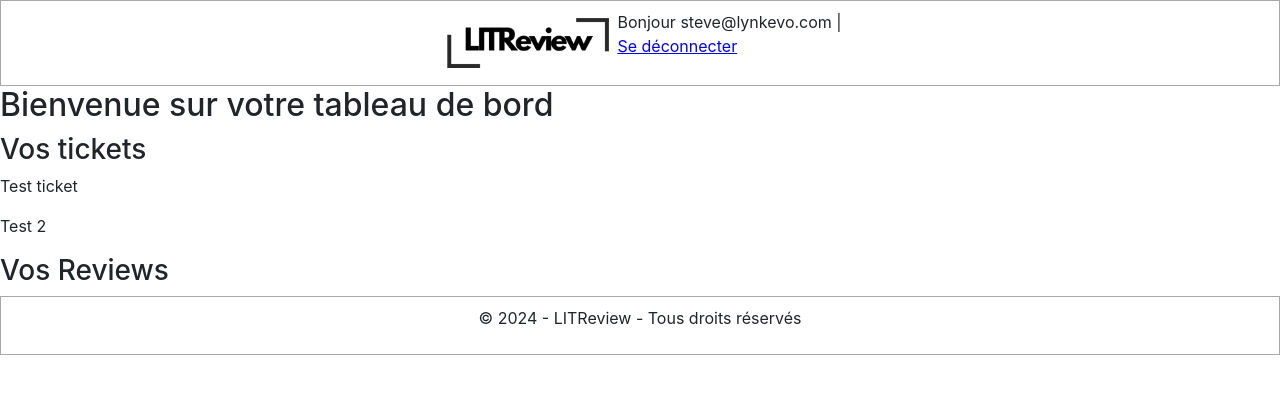
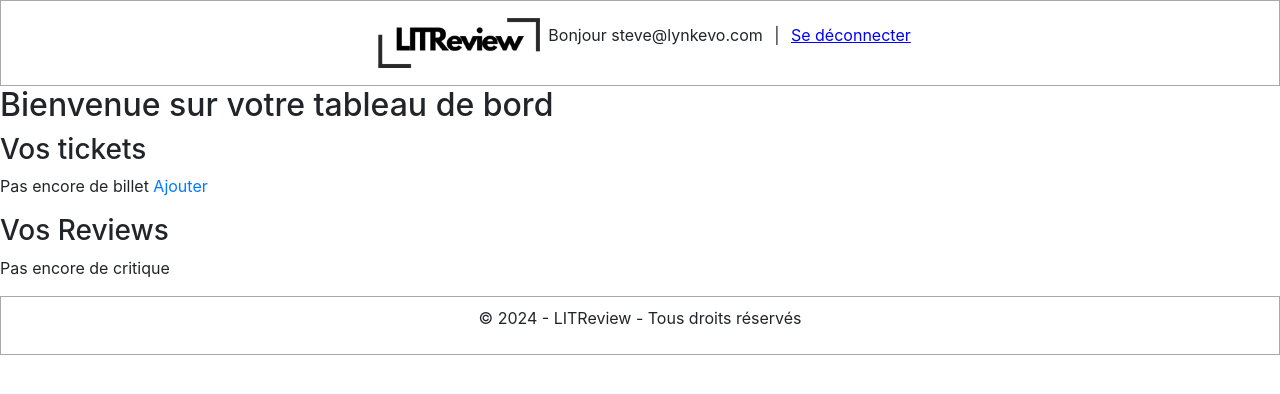
Before and after one commit to dogmatus07/litrevu, a Django app: page /dashboard/ in a window 1280 px wide. Shown: the top 394 px of the page. Run offline with Django 5.2, Linux system fonts and the light colour scheme; a user stored in the database is signed in; data comes from the database, SQL or seed files in the repository; both versions use the stored data as it was after the commit; data that the repository does not hold is empty; some libraries are stand-ins or nearby versions.

Commit message:
Delete, Dashboard added and created

```diff
--- a/litrevu/settings.py
+++ b/litrevu/settings.py
@@ -11,6 +11,7 @@
 """
 import os
 from pathlib import Path
+BASE_DIR = Path(__file__).resolve().parent.parent
 
 # Build paths inside the project like this: BASE_DIR / 'subdir'.
 BASE_DIR = Path(__file__).resolve().parent.parent
@@ -129,3 +130,7 @@
 AUTH_USER_MODEL = 'reviews.CustomUser'
 LOGIN_REDIRECT_URL = 'home'
 LOGIN_URL = 'login'
+
+# media files
+MEDIA_URL = '/media/'
+MEDIA_ROOT = os.path.join(BASE_DIR, 'media')
--- a/litrevu/urls.py
+++ b/litrevu/urls.py
@@ -17,8 +17,17 @@
 from django.contrib import admin
 from django.urls import path
 from reviews import views
-from reviews.views import RegisterView, LoginView, home, add_ticket, edit_ticket, list_tickets, dashboard
+from reviews.views import RegisterView, \
+    LoginView, \
+    home, \
+    add_ticket, \
+    edit_ticket, \
+    list_tickets, \
+    dashboard, \
+    feed, delete_ticket
 from django.contrib.auth.views import LogoutView
+from django.conf import settings
+from django.conf.urls.static import static
 
 urlpatterns = [
     path('admin/', admin.site.urls),
@@ -27,8 +36,10 @@
     path('login/', LoginView.as_view(), name='login'),
     path('add_ticket/', add_ticket, name='add_ticket'),
     path('edit_ticket/<int:ticket_id>/', edit_ticket, name='edit_ticket'),
+    path('delete_ticket/<int:ticket_id>/', delete_ticket, name='delete_ticket'),
     path('tickets/', list_tickets, name='list_tickets'),
     path('dashboard/', dashboard, name='dashboard'),
-    path('logout/', LogoutView.as_view(next_page='home'), name='logout')
+    path('logout/', LogoutView.as_view(next_page='home'), name='logout'),
+    path('feed/', feed, name='feed')
 
-]
+] + static(settings.MEDIA_URL, document_root = settings.MEDIA_ROOT)
--- a/reviews/models.py
+++ b/reviews/models.py
@@ -75,7 +75,7 @@
     title = models.CharField(max_length=128)
     description = models.TextField(max_length=2048, blank=True)
     user = models.ForeignKey(to=settings.AUTH_USER_MODEL, on_delete=models.CASCADE)
-    image = models.ImageField(null=True, blank=True)
+    image = models.ImageField(upload_to='tickets_media', null=True, blank=True)
     time_created = models.DateTimeField(auto_now_add=True)
 
 class Review(models.Model):
--- a/reviews/static/reviews/css/style.css
+++ b/reviews/static/reviews/css/style.css
@@ -21,6 +21,32 @@
     background: whitesmoke;
     font-family: var(--copy-font-family);
     box-sizing: border-box;
+}
+
+.navigation {
+    display: inline-flex;
+    justify-content: space-around;
+    flex-direction: row;
+    gap: calc(var(--base-font-size)* 0.818);
+    align-content: center;
+    flex-wrap: wrap;
+}
+
+/* Dashboard section */
+.ticket_section_dashboard {
+    padding: calc(var(--base-font-size) * 0.818);
+    margin: calc(var(--base-font-size) * 0.818) auto;
+    width: 90%;
+}
+
+.table_custom {
+    width: 100%;
+    border-collapse: collapse;
+}
+
+.table_custom th, .table_custom td {
+    padding: calc(var(--base-font-size) * 0.818);
+    text-align: center;
 }
 
 .signup_button, .login_button, .home_register_button, .return_button {
@@ -169,3 +195,12 @@
 .cta_register, .cta_login {
     font-size: var(--cta-message-font-size);
 }
+
+.logout_button {
+    background:none;
+    border:none;
+    padding:0;
+    color:blue;
+    text-decoration:underline;
+    cursor:pointer;
+}
--- a/reviews/templates/reviews/base.html
+++ b/reviews/templates/reviews/base.html
@@ -11,21 +11,17 @@
     <body>
         <header class="header">
             <img src="{% static 'reviews/images/logo.png'%}" alt="Logo officiel LITReview" class="logo">
-            <nav>
+            <nav class="navigation">
                 {% if user.is_authenticated %}
                     <span>Bonjour {{ user.first_name|default:user.email }}</span> |
-                <div>
+                <div class="logout_container">
                     <form action="{% url 'logout'%}" method="post" style="display-inline">
                         {% csrf_token %}
-                        <button type="submit" style="background:none; border:none; padding:0;
-                        color:blue; text-decoration:underline; cursor:pointer">
+                        <button type="submit" class="logout_button">
                             Se déconnecter
                         </button>
                     </form>
                 </div>
-                {% else %}
-                    <a href="{% url 'login' %}">Se connecter</a>
-                    <a href="{% url 'register' %}">S'inscrire</a>
                 {% endif %}
             </nav>
         </header>
--- a/reviews/templates/reviews/dashboard.html
+++ b/reviews/templates/reviews/dashboard.html
@@ -6,13 +6,69 @@
         <div class="col dashboard_main">
             <h2>Bienvenue sur votre tableau de bord</h2>
             <h3>Vos tickets</h3>
-            {% for ticket in tickets %}
-            <p>{{ ticket.title }}</p>
-            {% endfor %}
+            {% if ticket %}
+                <div class="ticket_section_dashboard">
+                <table border="1" class="table_custom">
+                    <thead>
+                        <tr>
+                            <th>Titre</th>
+                            <th>Description</th>
+                            <th>Image</th>
+                            <th>Créé le :</th>
+                            <th>Actions</th>
+                        </tr>
+                    </thead>
+                    {% for ticket in tickets %}
+                        <tbody>
+                            <tr>
+                                <td>{{ ticket.title }}</td>
+                                <td>{{ ticket.description }}</td>
+                                <td>
+                                    {% if ticket.image %}
+                                        <img src="{{ ticket.image.url }}" alt="{{ ticket.title }}"></td>
+                                    {% else %}
+                                        Pas d'image
+                                    {% endif %}
+                                <td>{{ ticket.time_created }}</td>
+                                <td>
+                                    <div class="dropdown">
+                                        <button class="dropbtn">Actions</button>
+                                        <div class="dropdown_content">
+                                            <a href="{% url 'edit_ticket' ticket.id %}">Modifier</a>
+                                            <!-- Delete ticket form-->
+                                            <form method="POST" action="{% url 'delete_ticket' ticket.id %}">
+                                                {% csrf_token %}
+                                                <input
+                                                        type="submit"
+                                                        value="Supprimer"
+                                                        onclick="return confirm('Etes-vous sûr(e) de vouloir
+                                                        supprimer ce bilelt ?)">
+                                            </form>
+                                        </div>
+                                    </div>
+
+                                </td>
+                            </tr>
+                        </tbody>
+                    {% endfor %}
+                </table>
+            </div>
+            {% else %}
+                <p>Pas encore de billet <a href="{% url 'add_ticket' %}">Ajouter</a></p>
+            {% endif %}
             <h3>Vos Reviews</h3>
-            {% for review in reviews %}
-            <p>{{ review.headline }}</p>
-            {% endfor %}
+            {% if review %}
+                {% for review in reviews %}
+                    <p>{{ review.ticket }}</p>
+                    <p>{{ review.headline }}</p>
+                    <p>{{ review.rating }}</p>
+                    <p>{{ review.body }}</p>
+                    <p>Créé le {{ review.time_created }}</p>
+                {% endfor %}
+            {% else %}
+                <p>Pas encore de critique</p>
+            {% endif %}
+
         </div>
     </div>
 </div>
--- a/reviews/templates/reviews/list_tickets.html
+++ b/reviews/templates/reviews/list_tickets.html
@@ -9,6 +9,8 @@
             <li>
                 <h3>{{ ticket.title }}</h3>
                 <p>{{ ticket.description }}</p>
+                {% if ticket.image %}
+                    <img src="{{ ticket.image.url }}" alt="Image du billet">
                 <a href="{% url 'edit_ticket' ticket.id %}">Modifier</a>
             </li>
             {% endfor %}
--- a/reviews/views.py
+++ b/reviews/views.py
@@ -2,14 +2,16 @@
 from django.contrib.auth import login, authenticate
 from django.contrib.auth.forms import AuthenticationForm
 from django.contrib.auth.decorators import login_required
+from django.views.decorators.http import require_POST
 from django.views import View
 from .forms import CustomUserCreationForm, CustomUserAuthenticationForm, TicketForm
-from .models import Ticket, Review
+from .models import Ticket, Review, UserFollows
 from django.contrib import messages
 
 def home(request):
     """
-    Homepage view that displays login form and registration invite
+    Homepage view that displays login form and registration invite.
+    If user is authenticated, redirect to dashboard
 
     Args:
         request: HttpRequest object
@@ -17,6 +19,9 @@
     Returns:
         HttpResponse object with the homepage template rendered includes context data
     """
+    if request.user.is_authenticated:
+        return redirect('dashboard')
+
     login_form = CustomUserAuthenticationForm()
     register_form = CustomUserCreationForm()
     tickets = Ticket.objects.all()
@@ -102,6 +107,28 @@
     }
     return render(request, 'reviews/dashboard.html', context)
 
+@login_required
+def feed(request):
+    """
+    View to get :
+        the actual user,
+        followed users,
+        ticket of the user and the followed users,
+        reviews of the tickets,
+
+    Returns: HttpRequest, context data
+    """
+    user = request.user
+    followed_users = UserFollows.objects.filter(user=user).values_list('followed_user', flat=True)
+    tickets = Ticket.objects.filter(user__in=followed_users).order_by('-time_created')
+    reviews = Review.objects.filter(ticket__user__in=followed_users).order_by('-time_created')
+
+    context = {
+        'tickets': tickets,
+        'reviews': reviews
+    }
+    return render(request, 'reviews/feed.html', context)
+
 
 @login_required
 def list_tickets(request):
@@ -123,7 +150,7 @@
             ticket = form.save(commit=False)
             ticket.user = request.user # assign the ticket to the current user
             ticket.save()
-            return redirect('home') # redirect to homepage
+            return redirect('dashboard') # redirect to dashboard
         else:
             print(form.errors)
     else:
@@ -148,3 +175,20 @@
     else:
         form = TicketForm(instance=ticket)
     return render(request, 'reviews/edit_ticket.html', {'form': form, 'ticket': ticket})
+
+@login_required
+@require_POST
+def delete_ticket(request, ticket_id):
+    """
+    View to delete a ticket owned by a logged in user
+    Require POST method for security
+    Require that the user is authenticated
+    """
+    ticket = get_object_or_404(Ticket, id=ticket_id, user=request.user)
+    if request.method == 'POST':
+        ticket.delete()
+        messages.success(request, 'Billet supprimé avec succès')
+        return redirect('dashboard')
+    else:
+        messages.error(request, 'Erreur lors de la suppression')
+        return redirect('dashboard')
```
Also changed, not shown: reviews/templates/reviews/feed.html (added, +28 -0 lines), db.sqlite3, media/tickets_media/origin_of_species.jpeg (added).
